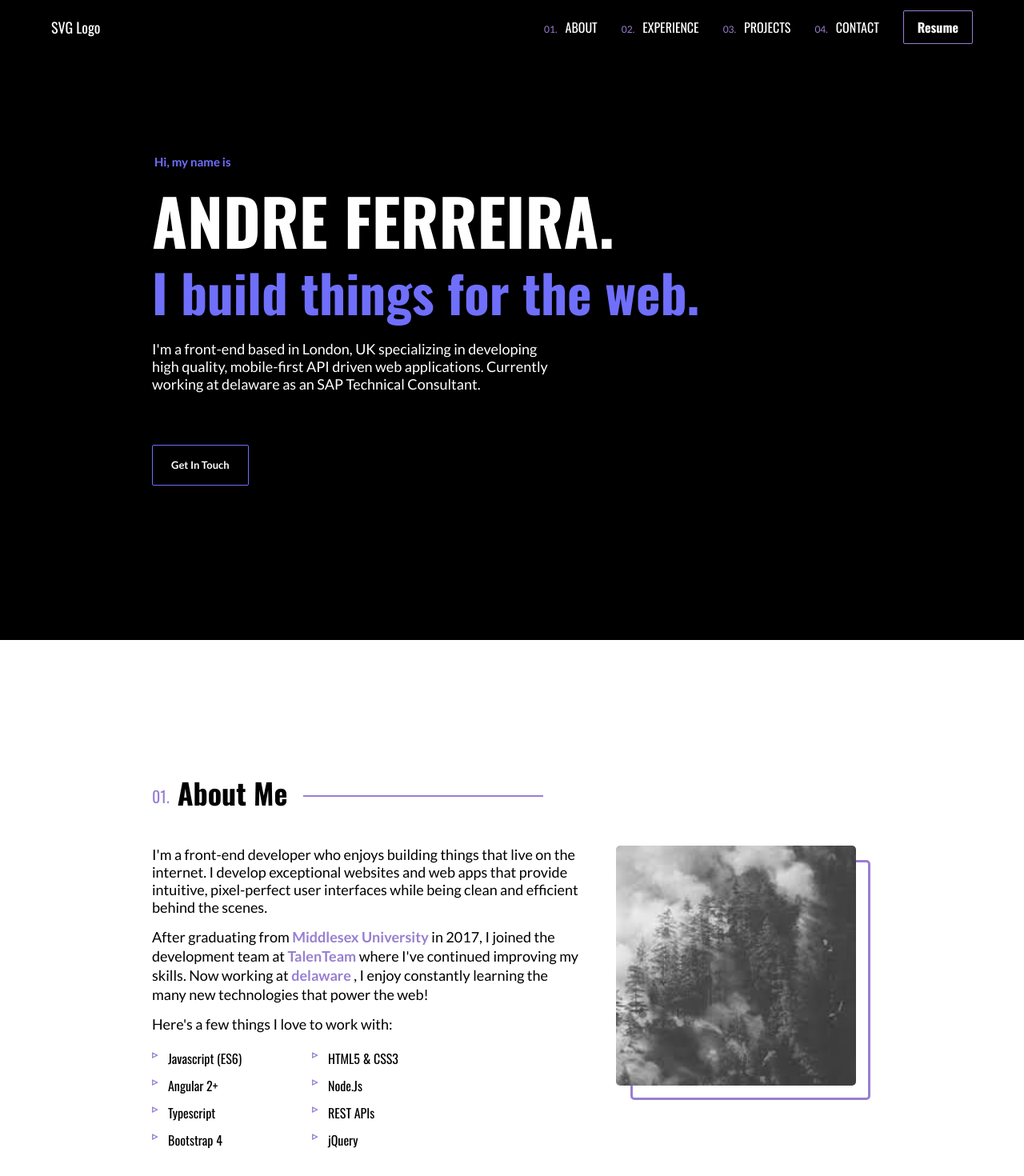
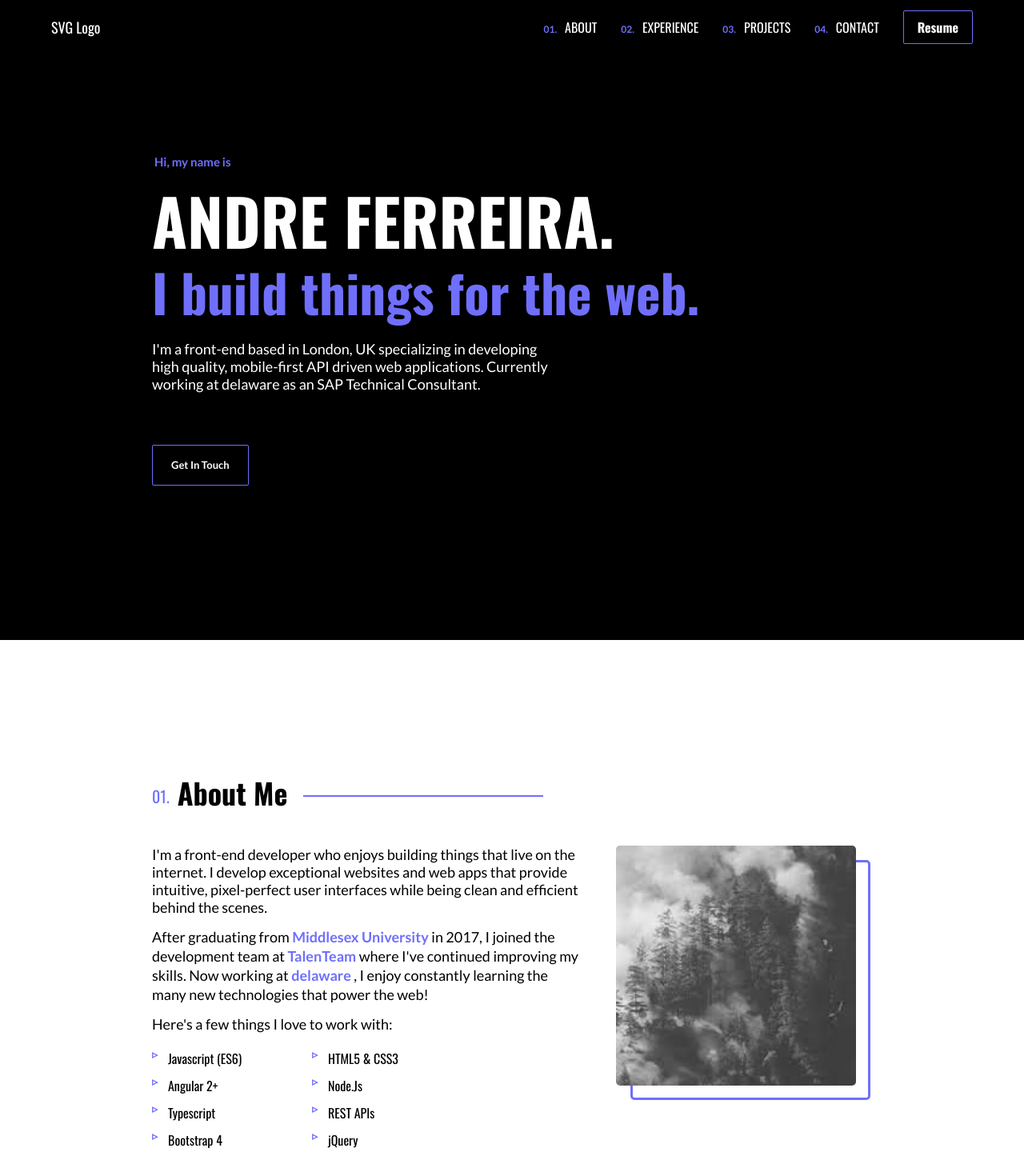
Before and after one commit to andreferreiradlw/itsjustandre, an Angular app: page / in a window 1280 px wide. Shown: the top 1470 px of the page at 80% size. Built offline with nearby package versions, Linux system fonts and the light colour scheme; what @nicky-lenaers/ngx-scroll-to would draw is missing.

Commit message:
Color Correction

```diff
--- a/src/app/about/about.component.css
+++ b/src/app/about/about.component.css
@@ -13,7 +13,7 @@ h3::before {
   content: "0" counter(section) ".";
   margin-right: 10px;
   font-weight: normal;
-  color: rgb(152, 127, 209);
+  color: rgb(111, 111, 252);
   font-size: 20px;
   position: relative;
   bottom: -5px;
@@ -23,7 +23,7 @@ h3::after {
   display: block;
   height: 2px;
   width: 300px;
-  background-color: rgb(152, 127, 209);
+  background-color: rgb(111, 111, 252);
   position: relative;
   top: 5px;
   margin-left: 20px;
@@ -47,7 +47,7 @@ h3::after {
   text-decoration-skip-ink: auto;
   position: relative;
   cursor: pointer;
-  color: rgb(152, 127, 209);
+  color: rgb(111, 111, 252);
   font-weight: 700;
   text-decoration: none;
   transition: all 0.25s cubic-bezier(0.645, 0.045, 0.355, 1) 0s;
@@ -58,7 +58,7 @@ h3::after {
   width: 0px;
   height: 2px;
   position: relative;
-  background-color: rgb(152, 127, 209);
+  background-color: rgb(111, 111, 252);
   transition: all 0.25s cubic-bezier(0.645, 0.045, 0.355, 1) 0s;
 }
 .about-content-container a:hover::after {
@@ -81,7 +81,7 @@ h3::after {
   content: "▹";
   position: absolute;
   left: 0px;
-  color: rgb(152, 127, 209);
+  color: rgb(111, 111, 252);
   font-size: 14px;
   font-weight: 700;
   line-height: 12px;
@@ -107,7 +107,7 @@ h3::after {
   position: absolute;
   width: 100%;
   height: 100%;
-  border: 3px solid rgb(152, 127, 209);
+  border: 3px solid rgb(111, 111, 252);
   border-radius: 5px;
   transition: all 0.25s cubic-bezier(0.645, 0.045, 0.355, 1) 0s;
 }
--- a/src/app/contact/contact.component.css
+++ b/src/app/contact/contact.component.css
@@ -18,7 +18,7 @@
   align-items: center;
   white-space: nowrap;
   display: block;
-  color: rgb(152, 127, 209);
+  color: rgb(111, 111, 252);
   font-size: 15px;
   font-weight: normal;
   -webkit-box-pack: center;
@@ -30,7 +30,7 @@
   content: "0" counter(section) ".";
   margin-right: 10px;
   font-weight: 700;
-  color: rgb(152, 127, 209);
+  color: rgb(111, 111, 252);
   font-size: 13px;
 }
 .contact-title {
@@ -42,7 +42,7 @@ p {
   margin: 0px 0px 15px;
 }
 .contact-email {
-  color: rgb(152, 127, 209);
+  color: rgb(111, 111, 252);
   background-color: transparent;
   font-size: 14px;
   font-family: 'Lato', sans-serif;
@@ -51,14 +51,14 @@ p {
   margin-top: 50px;
   border-width: 2px;
   border-style: solid;
-  border-color: rgb(152, 127, 209);
+  border-color: rgb(111, 111, 252);
   border-image: initial;
   border-radius: 2px;
   padding: 16px 23px;
 }
 .contact-email:hover {
   color: white;
-  background-color: rgb(152, 127, 209);
+  background-color: rgb(111, 111, 252);
 }
 app-footer {
   width: 100vw;
--- a/src/app/footer/footer.component.css
+++ b/src/app/footer/footer.component.css
@@ -6,7 +6,7 @@
   align-items: center;
   flex-direction: column;
   background-color: black;
-  color: rgb(152, 127, 209);
+  color: rgb(111, 111, 252);
   text-align: center;
   height: auto;
   padding: 15px;
@@ -39,13 +39,13 @@
   transition: all 0.25s cubic-bezier(0.645, 0.045, 0.355, 1) 0s;
 }
 .footer-social-link svg:hover {
-  fill: rgb(152, 127, 209);
+  fill: rgb(111, 111, 252);
 }
 p {
   margin: 0 0 5px;
 }
 .footer-link {
-  color: rgb(152, 127, 209);
+  color: rgb(111, 111, 252);
   font-size: 13px;
   font-weight: 700;
 }
--- a/src/app/menu/menu.component.css
+++ b/src/app/menu/menu.component.css
@@ -140,9 +140,10 @@ nav .header-nav-list .header-nav-list-item {
 nav .header-nav-list .header-nav-list-item::before {
   content: "0" counter(item) ".";
   text-align: right;
-  color: rgb(152, 127, 209);
+  color: rgb(111, 111, 252);
   font-size: 12px;
   font-family: 'Lato', sans-serif;
+  font-weight: 700;
 }
 nav .header-nav-list .header-nav-list-item > a {
   display: inline-block;
@@ -155,7 +156,7 @@ nav .header-nav-list .header-nav-list-item > a {
   transition: all 0.25s cubic-bezier(0.645, 0.045, 0.355, 1) 0s;
 }
 nav .header-nav-list .header-nav-list-item > a:hover {
-  color: rgb(152, 127, 209);
+  color: rgb(111, 111, 252);
 }
 nav .resume-button > a {
   color: white;
@@ -167,7 +168,7 @@ nav .resume-button > a {
   font-weight: 700;
   border-width: 1px;
   border-style: solid;
-  border-color: rgb(152, 127, 209);
+  border-color: rgb(111, 111, 252);
   border-image: initial;
   border-radius: 2px;
   padding: 12px 17px;
@@ -179,7 +180,7 @@ nav .resume-button > a {
 }
 nav .resume-button > a:hover {
   color: black;
-  background-color: rgb(152, 127, 209);
+  background-color: rgb(111, 111, 252);
 }
 header .slider-menu-container {
   position: fixed;
@@ -223,7 +224,7 @@ header .slider-menu-container {
 .header-slider-list .header-slider-list-item::before {
   display: block;
   content: "0" counter(item) ".";
-  color: rgb(152, 127, 209);
+  color: rgb(111, 111, 252);
   font-size: 15px;
   margin-bottom: 5px;
 }
@@ -239,7 +240,7 @@ header .slider-menu-container {
   padding: 3px 20px 20px;
 }
 .slider-menu .resume-button {
-  color: rgb(152, 127, 209);
+  color: rgb(111, 111, 252);
   background-color: transparent;
   font-size: 18px;
   font-family: 'Lato', sans-serif;
@@ -249,7 +250,7 @@ header .slider-menu-container {
   width: max-content;
   border-width: 1px;
   border-style: solid;
-  border-color: rgb(152, 127, 209);
+  border-color: rgb(111, 111, 252);
   border-image: initial;
   border-radius: 2px;
   text-decoration: none;
@@ -258,7 +259,7 @@ header .slider-menu-container {
 }
 .slider-menu .resume-button:hover {
   color: black;
-  background-color: rgb(152, 127, 209);
+  background-color: rgb(111, 111, 252);
 }
 /*MEDIA SCREENS*/
 @media only screen and (max-width: 479px) {
```
